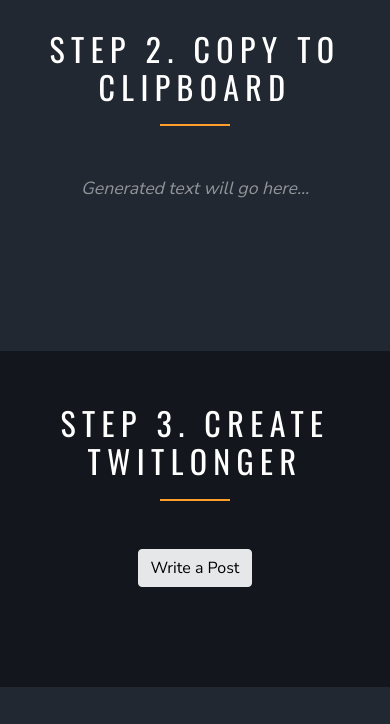
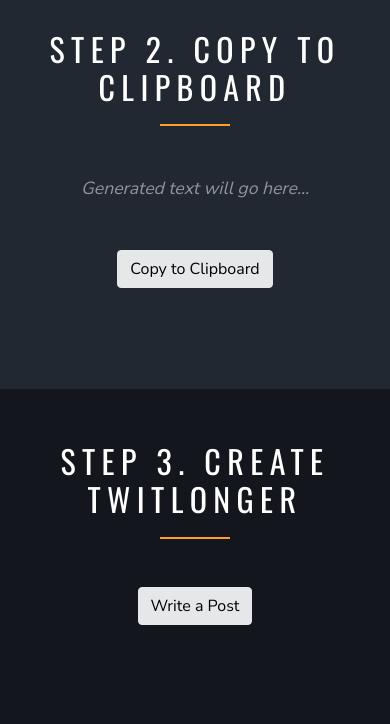
Before and after one commit to MathewReiss/owretirementmachine, a PHP site: page / in a window 390 px wide. Shown: the part 3134-3858 px from the top of the page. Run offline with PHP 8.4, Linux system fonts and the light colour scheme; some web fonts are replaced.

Commit message:
Update style.css

```diff
--- a/css/style.css
+++ b/css/style.css
@@ -1800,14 +1800,3 @@ figure figcaption {
         .comment-list li .comment-body .reply:hover {
           color: #fff;
           background: #e3207b; }
-
-@media screen and (max-width: 600px) {
-  #desktopCopyButton {
-    visibility: hidden;
-    clear: both;
-    float: left;
-    margin: 10px auto 5px 20px;
-    width: 28%;
-    display: none;
-  }
-}
```
